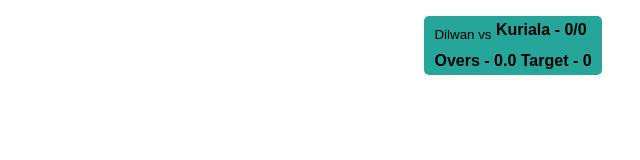
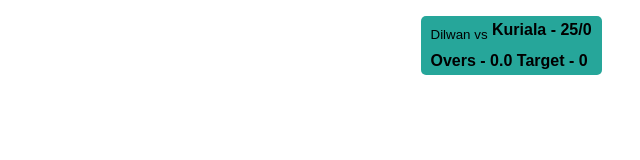
Before and after one commit to Rkbarda/Score-1, a plain HTML site: page index.html in a window 1280 px wide. Shown: the full height of the page, 640-1280 px from the left. Drawn offline with Linux system fonts and the light colour scheme.

Commit message:
Update index.html

```diff
--- a/index.html
+++ b/index.html
@@ -29,7 +29,7 @@
     <div class="card" id="scoreDiv">
       <div class="upper">
         <sub>Dilwan vs</sub>
-        <b>Kuriala - <span id="score">0/0</span></b>
+        <b>Kuriala - <span id="score">25/0</span></b>
       </div>
       <div class="lower">
         <b>Overs - <span id="overs">0.0</span></b>
```
